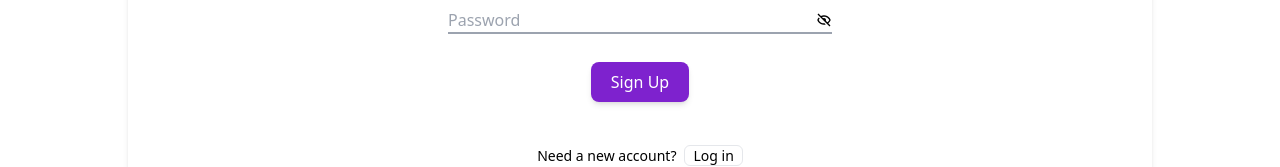
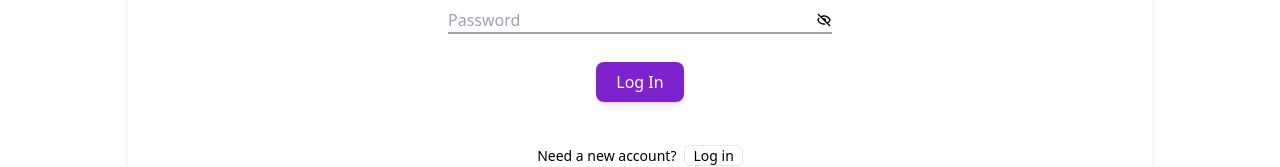
Before and after one commit to NaijasonEzeiru/pets-test, a Next.js app: page /auth/login in a window 1280 px wide. Shown: the part 408-575 px from the top of the page. Built offline with nearby package versions, Linux system fonts and the light colour scheme; no server answers.

Commit message:
..............

```diff
--- a/src/app/auth/login/page.tsx
+++ b/src/app/auth/login/page.tsx
@@ -148,7 +148,7 @@ const Login = () => {
               }`}>
               <ImSpinner />
             </span>
-            <p className={`${isSubmitting && 'opacity-40'}`}>Sign Up</p>
+            <p className={`${isSubmitting && 'opacity-40'}`}>Log In</p>
           </button>
         </form>
         <p className='text-sm'>
```
